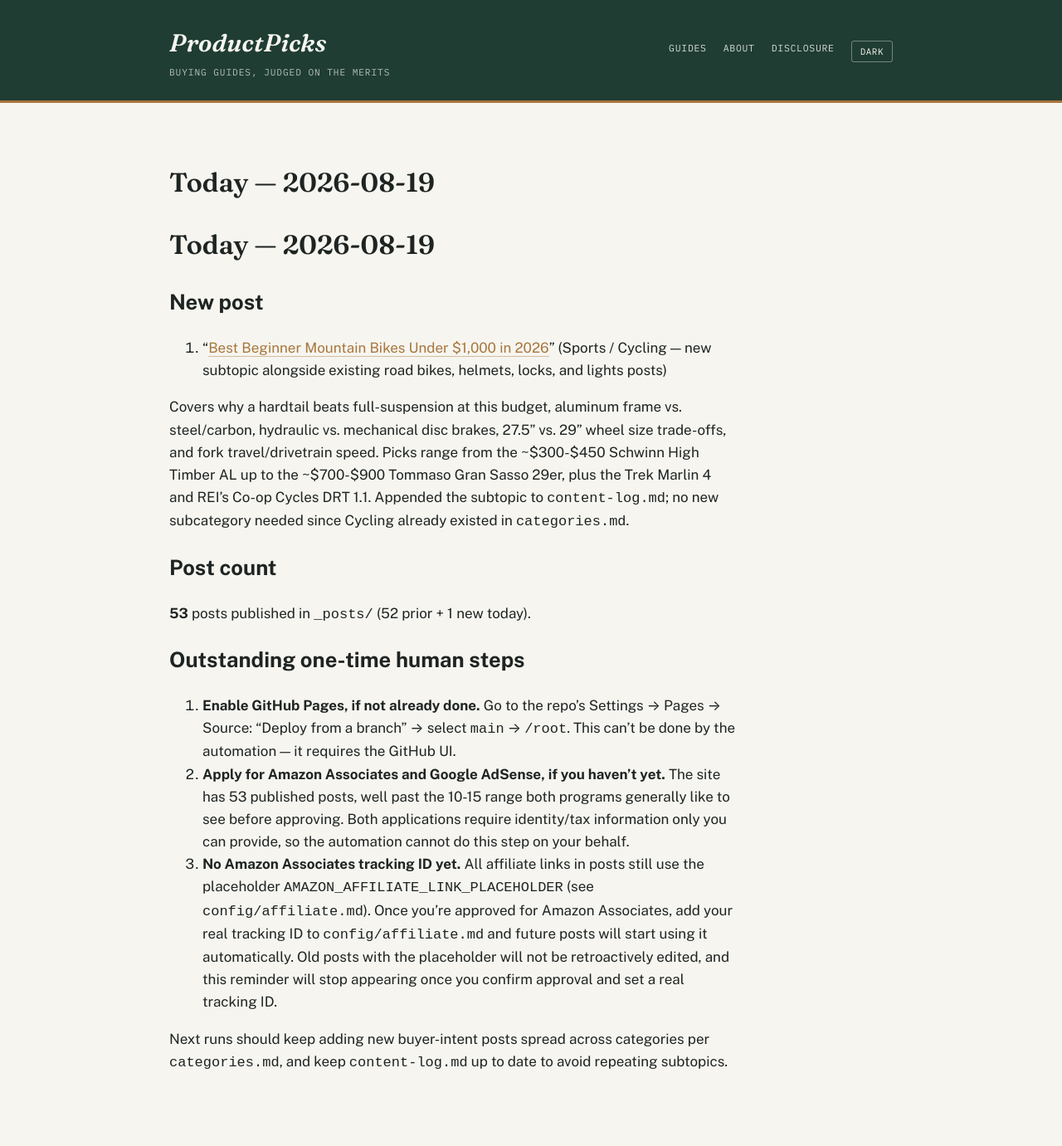
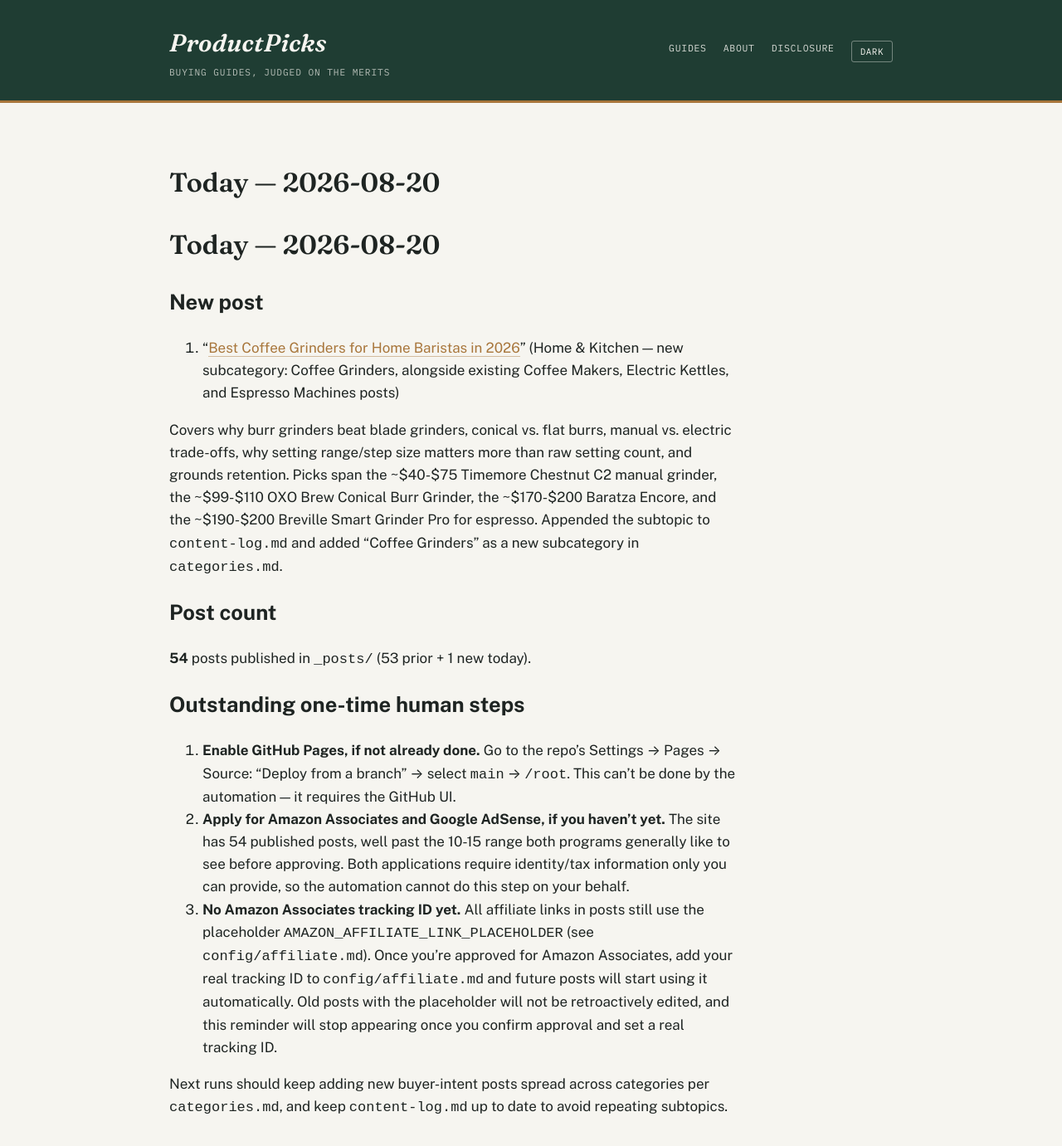
Before and after one commit to ajith198/ProductPicks, a Jekyll site: the page built from today.md, in a window 1280 px wide and 1400 px high. Shown: the top 1381 px of the window at 83% size. Built offline with Jekyll 4.4.1, drawn with Linux system fonts in a browser that asks for light colours; our own code applies the rules of GitHub Pages for plain Markdown files.

Commit message:
daily: 2026-08-20 new post + log update

```diff
--- a/categories.md
+++ b/categories.md
@@ -1,6 +1,6 @@
 # Categories & expansion strategy
 
-**Status: multi-category, as of 2026-07-12. Updated 2026-08-17.** ProductPicks started as a pickleball-only site (see `niche.md` for that original research). This file governs the site now that it has expanded into multiple product verticals, and is the doc future automated/daily runs should consult when choosing what to write next.
+**Status: multi-category, as of 2026-07-12. Updated 2026-08-20.** ProductPicks started as a pickleball-only site (see `niche.md` for that original research). This file governs the site now that it has expanded into multiple product verticals, and is the doc future automated/daily runs should consult when choosing what to write next.
 
 ## Front matter taxonomy
 
@@ -20,7 +20,7 @@ These two fields drive the Category / Type / Year filters in the search bar on t
 | Category | Subcategories covered so far |
 |---|---|
 | Sports | Pickleball, Soccer, Tennis, Cycling, Running, Yoga, Golf, Basketball, Badminton, Swimming, Baseball, Fitness |
-| Home & Kitchen | Coffee Makers, Electric Kettles, Blenders, Air Fryers, Toaster Ovens, Rice Cookers, Stand Mixers, Robot Vacuums, Espresso Machines, Pressure Cookers, Food Processors, Knife Sets, Cast Iron Skillets, Dutch Ovens |
+| Home & Kitchen | Coffee Makers, Electric Kettles, Blenders, Air Fryers, Toaster Ovens, Rice Cookers, Stand Mixers, Robot Vacuums, Espresso Machines, Pressure Cookers, Food Processors, Knife Sets, Cast Iron Skillets, Dutch Ovens, Coffee Grinders |
 | Outdoor & Recreation | Camping Tents, Sleeping Bags, Headlamps, Hiking Boots, Camp Stoves, Water Filters, Trekking Poles, Coolers, Backpacking Backpacks, Camp Chairs, Camping Lanterns, Fishing, Rain Jackets, Binoculars, Paddleboards, Kayaks, Life Jackets (PFDs) |
 
 New subcategories can be added freely within an existing category. New top-level categories should only be added when there's a genuine cluster of buyer-intent content planned for it (not a one-off post) — keep the category list short enough that the dropdown filter stays useful.
--- a/today.md
+++ b/today.md
@@ -1,19 +1,19 @@
-# Today — 2026-08-19
+# Today — 2026-08-20
 
 ## New post
 
-1. "[Best Beginner Mountain Bikes Under $1,000 in 2026](/cycling/buying-guides/best-beginner-mountain-bikes-under-1000/)" (Sports / Cycling — new subtopic alongside existing road bikes, helmets, locks, and lights posts)
+1. "[Best Coffee Grinders for Home Baristas in 2026](/coffee/buying-guides/best-coffee-grinders-for-home-baristas/)" (Home & Kitchen — new subcategory: Coffee Grinders, alongside existing Coffee Makers, Electric Kettles, and Espresso Machines posts)
 
-Covers why a hardtail beats full-suspension at this budget, aluminum frame vs. steel/carbon, hydraulic vs. mechanical disc brakes, 27.5" vs. 29" wheel size trade-offs, and fork travel/drivetrain speed. Picks range from the ~$300-$450 Schwinn High Timber AL up to the ~$700-$900 Tommaso Gran Sasso 29er, plus the Trek Marlin 4 and REI's Co-op Cycles DRT 1.1. Appended the subtopic to `content-log.md`; no new subcategory needed since Cycling already existed in `categories.md`.
+Covers why burr grinders beat blade grinders, conical vs. flat burrs, manual vs. electric trade-offs, why setting range/step size matters more than raw setting count, and grounds retention. Picks span the ~$40-$75 Timemore Chestnut C2 manual grinder, the ~$99-$110 OXO Brew Conical Burr Grinder, the ~$170-$200 Baratza Encore, and the ~$190-$200 Breville Smart Grinder Pro for espresso. Appended the subtopic to `content-log.md` and added "Coffee Grinders" as a new subcategory in `categories.md`.
 
 ## Post count
 
-**53** posts published in `_posts/` (52 prior + 1 new today).
+**54** posts published in `_posts/` (53 prior + 1 new today).
 
 ## Outstanding one-time human steps
 
 1. **Enable GitHub Pages, if not already done.** Go to the repo's Settings → Pages → Source: "Deploy from a branch" → select `main` → `/root`. This can't be done by the automation — it requires the GitHub UI.
-2. **Apply for Amazon Associates and Google AdSense, if you haven't yet.** The site has 53 published posts, well past the 10-15 range both programs generally like to see before approving. Both applications require identity/tax information only you can provide, so the automation cannot do this step on your behalf.
+2. **Apply for Amazon Associates and Google AdSense, if you haven't yet.** The site has 54 published posts, well past the 10-15 range both programs generally like to see before approving. Both applications require identity/tax information only you can provide, so the automation cannot do this step on your behalf.
 3. **No Amazon Associates tracking ID yet.** All affiliate links in posts still use the placeholder `AMAZON_AFFILIATE_LINK_PLACEHOLDER` (see `config/affiliate.md`). Once you're approved for Amazon Associates, add your real tracking ID to `config/affiliate.md` and future posts will start using it automatically. Old posts with the placeholder will not be retroactively edited, and this reminder will stop appearing once you confirm approval and set a real tracking ID.
 
 Next runs should keep adding new buyer-intent posts spread across categories per `categories.md`, and keep `content-log.md` up to date to avoid repeating subtopics.
```
Also changed, not shown: TODAY.md (+1 -1 lines), _posts/2026-08-20-best-coffee-grinders-for-home-baristas.md (added, +53 -0 lines), content-log.md (+1 -0 lines).
